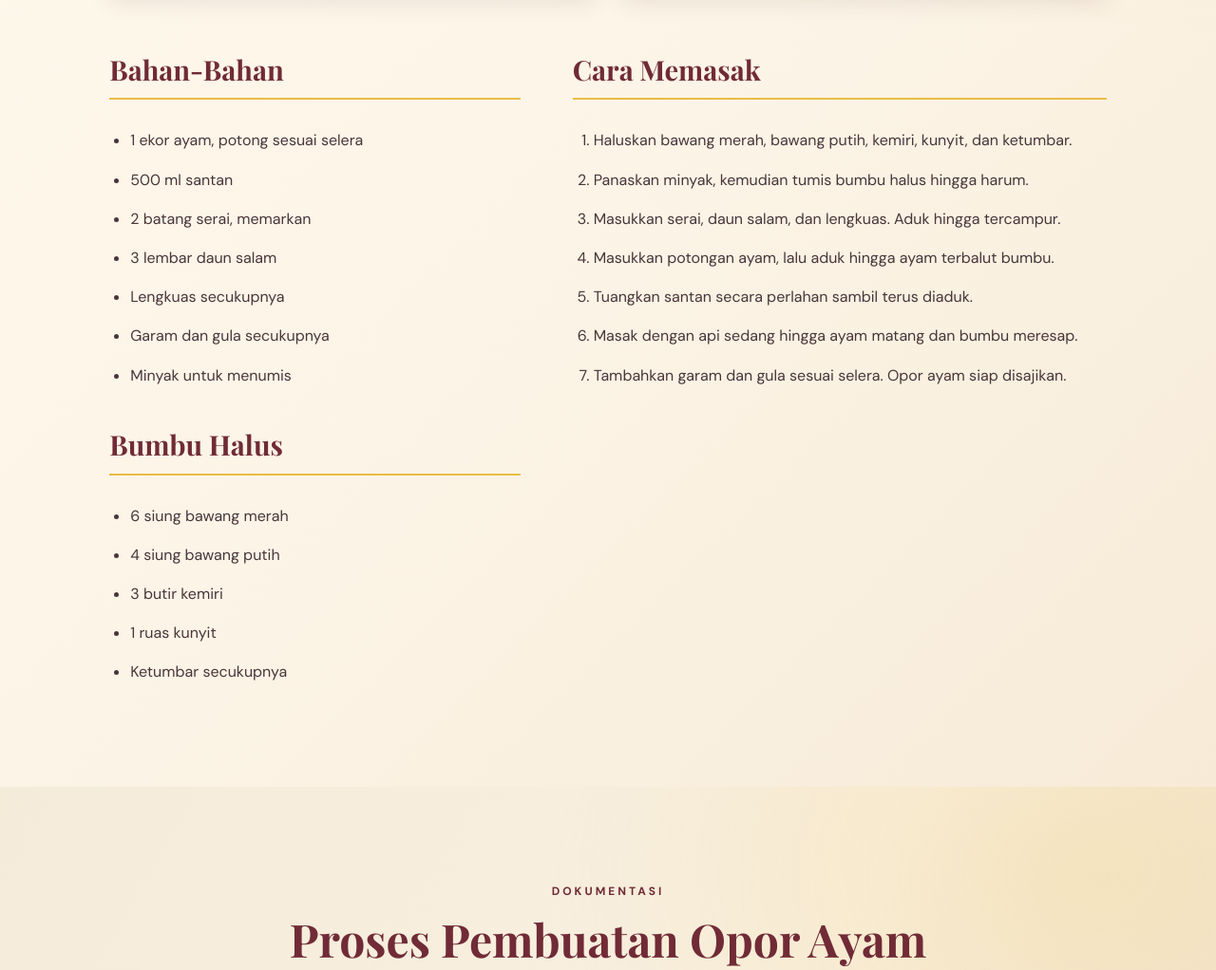
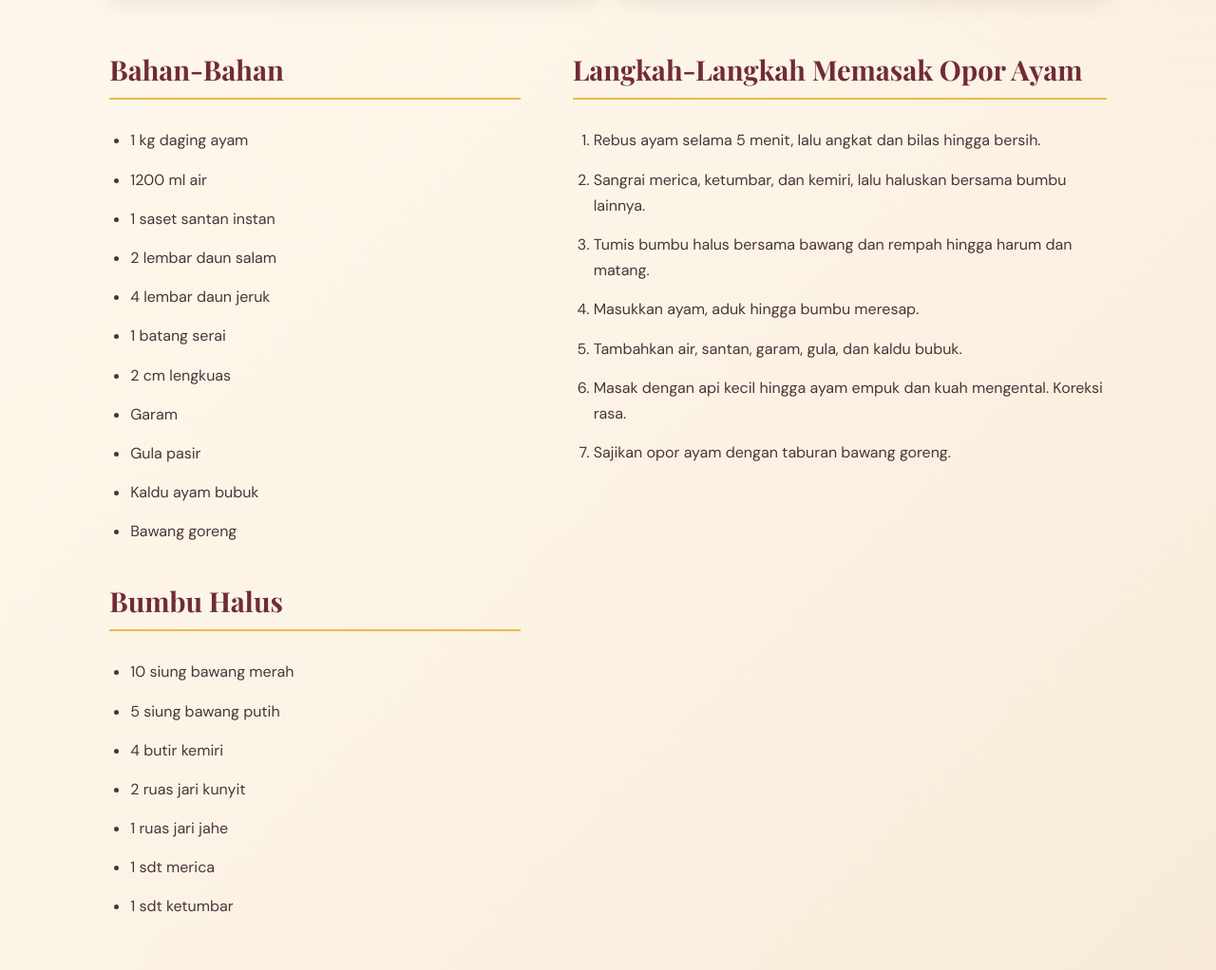
Before and after one commit to kylaprillia/opor-ayam, a plain HTML site: page index.html in a window 1280 px wide. Shown: the part 2080-3102 px from the top of the page at 95% size. Drawn offline with nearby package versions, Linux system fonts and the light colour scheme.

Commit message:
index.html
Replaced video element with an iframe for YouTube embed and updated ingredient and instruction lists.

```diff
--- a/index.html
+++ b/index.html
@@ -1,4 +1,3 @@
-
 <!DOCTYPE html>
 <html lang="id">
 <head>
@@ -416,9 +415,11 @@
       z-index: 1;
     }
 
-    .video-container video {
+    .video-container iframe {
+      display: block;
       width: 100%;
-      max-height: 540px;
+      aspect-ratio: 16 / 9;
+      border: 0;
       background: var(--dark);
     }
 
@@ -691,61 +692,76 @@
         <h3 data-id="Bahan-Bahan" data-en="Ingredients">Bahan-Bahan</h3>
 
         <ul>
-          <li data-id="1 ekor ayam, potong sesuai selera" data-en="1 whole chicken, cut into pieces">1 ekor ayam, potong sesuai selera</li>
-          <li data-id="500 ml santan" data-en="500 ml coconut milk">500 ml santan</li>
-          <li data-id="2 batang serai, memarkan" data-en="2 stalks of lemongrass, bruised">2 batang serai, memarkan</li>
-          <li data-id="3 lembar daun salam" data-en="3 Indonesian bay leaves">3 lembar daun salam</li>
-          <li data-id="Lengkuas secukupnya" data-en="Galangal, as needed">Lengkuas secukupnya</li>
-          <li data-id="Garam dan gula secukupnya" data-en="Salt and sugar, to taste">Garam dan gula secukupnya</li>
-          <li data-id="Minyak untuk menumis" data-en="Cooking oil">Minyak untuk menumis</li>
+          <li data-id="1 kg daging ayam" data-en="1 kg chicken">1 kg daging ayam</li>
+          <li data-id="1200 ml air" data-en="1200 ml water">1200 ml air</li>
+          <li data-id="1 saset santan instan" data-en="1 sachet of instant coconut milk">1 saset santan instan</li>
+          <li data-id="2 lembar daun salam" data-en="2 Indonesian bay leaves">2 lembar daun salam</li>
+          <li data-id="4 lembar daun jeruk" data-en="4 kaffir lime leaves">4 lembar daun jeruk</li>
+          <li data-id="1 batang serai" data-en="1 stalk of lemongrass">1 batang serai</li>
+          <li data-id="2 cm lengkuas" data-en="2 cm galangal">2 cm lengkuas</li>
+          <li data-id="Garam" data-en="Salt">Garam</li>
+          <li data-id="Gula pasir" data-en="Granulated sugar">Gula pasir</li>
+          <li data-id="Kaldu ayam bubuk" data-en="Chicken stock powder">Kaldu ayam bubuk</li>
+          <li data-id="Bawang goreng" data-en="Fried shallots">Bawang goreng</li>
         </ul>
 
         <h3 style="margin-top:35px"
             data-id="Bumbu Halus"
-            data-en="Spice Paste">
+            data-en="Ground Spices">
           Bumbu Halus
         </h3>
 
         <ul>
-          <li data-id="6 siung bawang merah" data-en="6 shallots">6 siung bawang merah</li>
-          <li data-id="4 siung bawang putih" data-en="4 cloves of garlic">4 siung bawang putih</li>
-          <li data-id="3 butir kemiri" data-en="3 candlenuts">3 butir kemiri</li>
-          <li data-id="1 ruas kunyit" data-en="1 piece of turmeric">1 ruas kunyit</li>
-          <li data-id="Ketumbar secukupnya" data-en="Coriander, as needed">Ketumbar secukupnya</li>
+          <li data-id="10 siung bawang merah" data-en="10 shallots">10 siung bawang merah</li>
+          <li data-id="5 siung bawang putih" data-en="5 cloves of garlic">5 siung bawang putih</li>
+          <li data-id="4 butir kemiri" data-en="4 candlenuts">4 butir kemiri</li>
+          <li data-id="2 ruas jari kunyit" data-en="2 finger-length pieces of turmeric">2 ruas jari kunyit</li>
+          <li data-id="1 ruas jari jahe" data-en="1 finger-length piece of ginger">1 ruas jari jahe</li>
+          <li data-id="1 sdt merica" data-en="1 tsp pepper">1 sdt merica</li>
+          <li data-id="1 sdt ketumbar" data-en="1 tsp coriander">1 sdt ketumbar</li>
         </ul>
       </div>
 
       <div>
-        <h3 data-id="Cara Memasak" data-en="Cooking Instructions">Cara Memasak</h3>
+        <h3 data-id="Langkah-Langkah Memasak Opor Ayam"
+            data-en="Opor Ayam Cooking Instructions">
+          Langkah-Langkah Memasak Opor Ayam
+        </h3>
 
         <ol>
-          <li data-id="Haluskan bawang merah, bawang putih, kemiri, kunyit, dan ketumbar."
-              data-en="Blend the shallots, garlic, candlenuts, turmeric, and coriander into a paste.">
-            Haluskan bawang merah, bawang putih, kemiri, kunyit, dan ketumbar.
+          <li data-id="Rebus ayam selama 5 menit, lalu angkat dan bilas hingga bersih."
+              data-en="Boil the chicken for 5 minutes, then remove it and rinse thoroughly.">
+            Rebus ayam selama 5 menit, lalu angkat dan bilas hingga bersih.
           </li>
-          <li data-id="Panaskan minyak, kemudian tumis bumbu halus hingga harum."
-              data-en="Heat the oil and sauté the spice paste until fragrant.">
-            Panaskan minyak, kemudian tumis bumbu halus hingga harum.
+
+          <li data-id="Sangrai merica, ketumbar, dan kemiri, lalu haluskan bersama bumbu lainnya."
+              data-en="Toast the pepper, coriander, and candlenuts, then grind them with the other spices.">
+            Sangrai merica, ketumbar, dan kemiri, lalu haluskan bersama bumbu lainnya.
           </li>
-          <li data-id="Masukkan serai, daun salam, dan lengkuas. Aduk hingga tercampur."
-              data-en="Add the lemongrass, bay leaves, and galangal. Stir well.">
-            Masukkan serai, daun salam, dan lengkuas. Aduk hingga tercampur.
+
+          <li data-id="Tumis bumbu halus bersama bawang dan rempah hingga harum dan matang."
+              data-en="Sauté the ground spices with the aromatics and herbs until fragrant and cooked.">
+            Tumis bumbu halus bersama bawang dan rempah hingga harum dan matang.
           </li>
-          <li data-id="Masukkan potongan ayam, lalu aduk hingga ayam terbalut bumbu."
-              data-en="Add the chicken pieces and stir until they are coated with the spices.">
-            Masukkan potongan ayam, lalu aduk hingga ayam terbalut bumbu.
+
+          <li data-id="Masukkan ayam, aduk hingga bumbu meresap."
+              data-en="Add the chicken and stir until it is coated with the spices.">
+            Masukkan ayam, aduk hingga bumbu meresap.
           </li>
-          <li data-id="Tuangkan santan secara perlahan sambil terus diaduk."
-              data-en="Gradually pour in the coconut milk while stirring.">
-            Tuangkan santan secara perlahan sambil terus diaduk.
+
+          <li data-id="Tambahkan air, santan, garam, gula, dan kaldu bubuk."
+              data-en="Add the water, coconut milk, salt, sugar, and chicken stock powder.">
+            Tambahkan air, santan, garam, gula, dan kaldu bubuk.
           </li>
-          <li data-id="Masak dengan api sedang hingga ayam matang dan bumbu meresap."
-              data-en="Cook over medium heat until the chicken is fully cooked and the spices are absorbed.">
-            Masak dengan api sedang hingga ayam matang dan bumbu meresap.
+
+          <li data-id="Masak dengan api kecil hingga ayam empuk dan kuah mengental. Koreksi rasa."
+              data-en="Cook over low heat until the chicken is tender and the sauce thickens. Adjust the seasoning to taste.">
+            Masak dengan api kecil hingga ayam empuk dan kuah mengental. Koreksi rasa.
           </li>
-          <li data-id="Tambahkan garam dan gula sesuai selera. Opor ayam siap disajikan."
-              data-en="Season with salt and sugar to taste. The opor ayam is ready to serve.">
-            Tambahkan garam dan gula sesuai selera. Opor ayam siap disajikan.
+
+          <li data-id="Sajikan opor ayam dengan taburan bawang goreng."
+              data-en="Serve the opor ayam topped with fried shallots.">
+            Sajikan opor ayam dengan taburan bawang goreng.
           </li>
         </ol>
       </div>
@@ -774,10 +790,12 @@
     </p>
 
     <div class="video-container">
-      <video controls>
-        <source src="videos/video-opor.mp4" type="video/mp4">
-        Browser kamu tidak mendukung pemutaran video.
-      </video>
+      <iframe
+        src="https://www.youtube.com/embed/wqtMbfsC8N0"
+        title="Vlog Pembuatan Opor Ayam"
+        allow="accelerometer; autoplay; clipboard-write; encrypted-media; gyroscope; picture-in-picture; web-share"
+        allowfullscreen>
+      </iframe>
     </div>
   </section>
 
```
